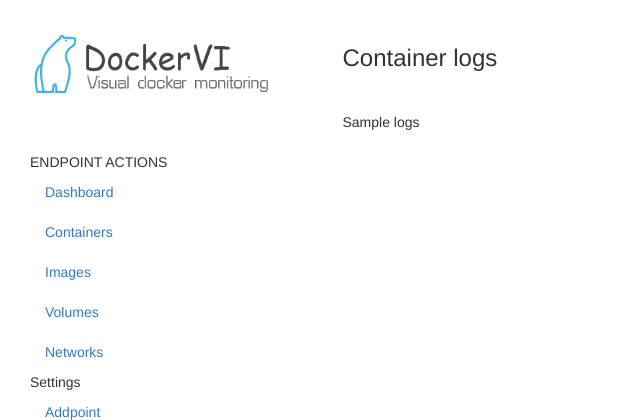
After one commit to pumpkinpies/DockerVI, a Django app: template templates/logs.html in a window 1280 px wide. The commit adds this page. Shown: the top 420 px of the page, without its empty margins (0-640 px from the left). Run offline with Django 3.2, Linux system fonts and the light colour scheme; the template is opened without the code that fills it: most values are stand-ins (such as "Sample title", 1, 10 or a date in 2020); some libraries are stand-ins or nearby versions.

Commit message:
remove logs

```diff
--- a/dockervi/urls.py
+++ b/dockervi/urls.py
@@ -16,7 +16,7 @@ Including another URLconf
 from django.conf.urls import url
 from django.contrib import admin
 from .views import Dashboard,Containers, Images,Volumes,Networks
-from Containers.views import ContainerInfo,Stats,Logs,Inspect,Chart
+from Containers.views import ContainerInfo,Stats,Chart
 
 
 urlpatterns = [
@@ -26,8 +26,6 @@ urlpatterns = [
     url(r'^Containers/(\w+)$',ContainerInfo),
     url(r'^Containers/(\w+)/Stats$', Stats),
     url(r'^Containers/(\w+)/Stats/chart$', Chart),
-    url(r'^Containers/(\w+)/Logs$', Logs),
-    url(r'^Containers/(\w+)/Inspect$', Inspect),
     url(r'^Images$', Images),
     url(r'^Volumes$',Volumes),
     url(r'^Networks$',Networks),
--- a/static/js/chart.js
+++ b/static/js/chart.js
@@ -175,7 +175,7 @@ $(document).ready(function(){
             alternateGridColor: null,
         },
         tooltip: {
-            valueSuffix: ' Kbps'
+            valueSuffix: ' Kb'
         },
         plotOptions: {
             spline: {
--- a/templates/containerinfo.html
+++ b/templates/containerinfo.html
@@ -97,10 +97,8 @@
                         </tbody>
                     </table>
                     <div class="btn-toolbar" role="toolbar" style="margin-bottom: 10px">
-                        <div class="btn-group">
+                        <div class="btn-group" style="margin-right:5px">
                             <a href="{{ containerdict.Id }}/Stats" role="button" class="btn btn-default" ><span class="glyphicon glyphicon-stats" aria-hidden="true"></span> Stats</a>
-                            <a href="{{ containerdict.Id }}/Logs" role="button" class="btn btn-default" ><span class="glyphicon glyphicon-file" aria-hidden="true"></span> Logs</a>
-                            <a href="{{ containerdict.Id }}/Inspect" role="button" class="btn btn-default" ><span class="glyphicon glyphicon-info-sign" aria-hidden="true"></span> Inspect</a>
                         </div>
                         <form action="" method="post">
                         {% csrf_token %}
--- /dev/null
+++ b/templates/logs.html
@@ -0,0 +1,14 @@
+<!-- logs -->
+{% extends "base.html" %}
+{% block content %}
+            <div class="col-md-9">
+               <h5>&nbsp;</h5>
+                <h3>
+                    Container logs
+                </h3>
+                <h4>&nbsp;</h4>
+                <p>
+                    {{ logs }}
+                </p>
+            </div>
+{% endblock %}
```
Also changed, not shown: Containers/views.py (+0 -8 lines).
